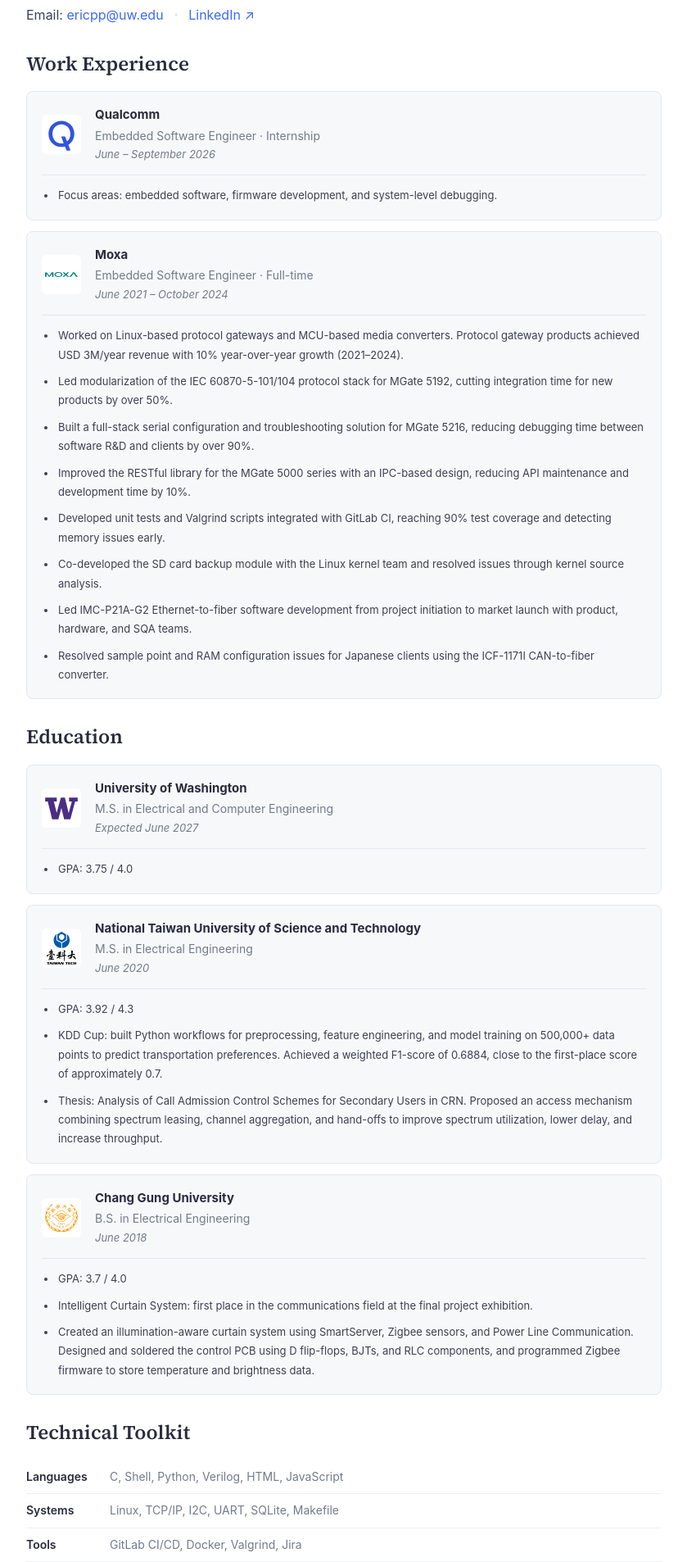
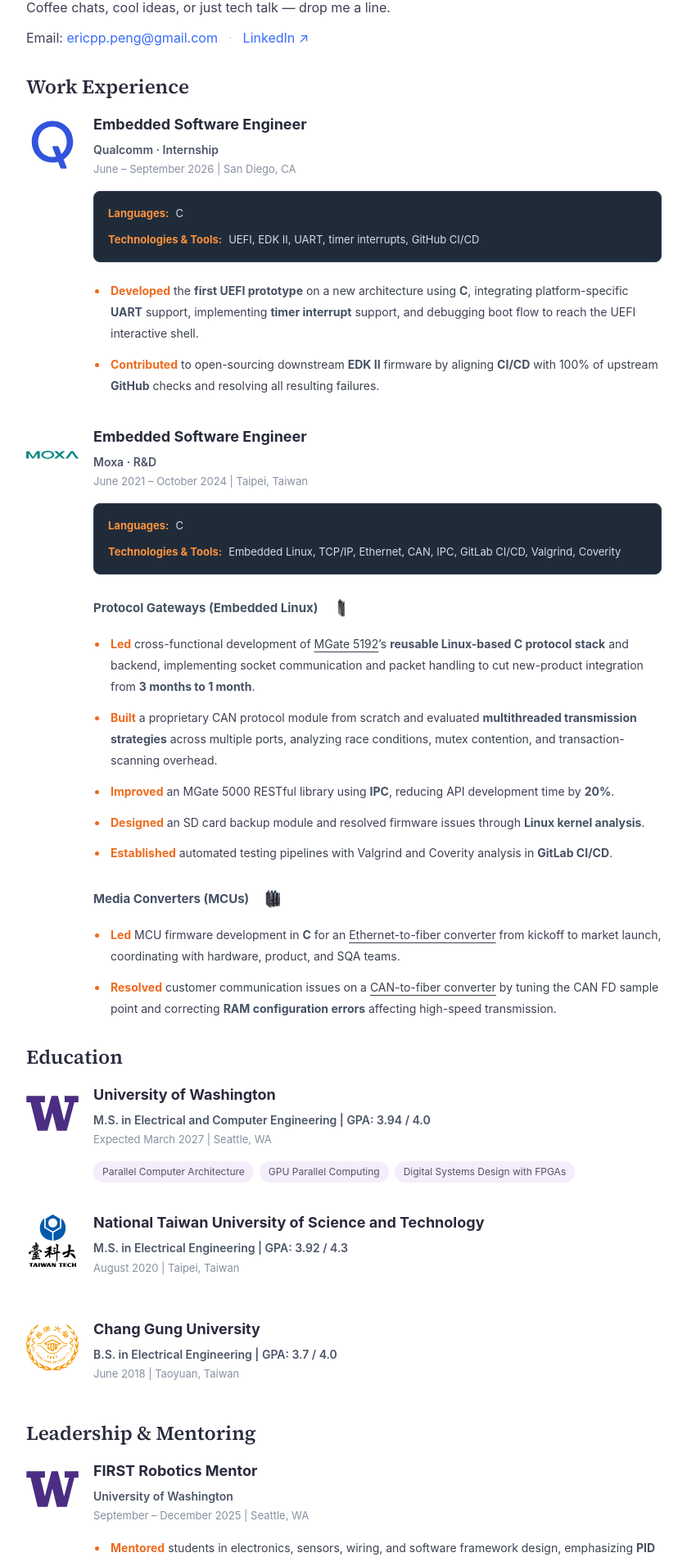
Before and after one commit to ericpp-peng/ericpp-peng.github.io, a Next.js app: page / in a window 1280 px wide. Shown: the part 719-2625 px from the top of the page at 82% size, without its empty margins (372-1211 px from the left). Built offline with nearby package versions, Linux system fonts and the light colour scheme.

Commit message:
Align website with current resume and restore detailed timeline layout

```diff
--- a/src/components/Portrait.tsx
+++ b/src/components/Portrait.tsx
@@ -1,7 +1,7 @@
 import Image from "next/image";
 import Link from "next/link";
 import { useEffect, useState } from "react";
-import { portraitSettings } from "../data/profile";
+import { portraitSettings, profile } from "../data/profile";
 import { assetPath } from "../lib/assetPath";
 
 const storageKey = "po-peng-portrait-v2";
@@ -66,7 +66,7 @@ export default function Portrait() {
         <Image
           className="portrait"
           src={assetPath("/images/profilepic-v2.jpg")}
-          alt="Po Peng (Eric)"
+          alt={profile.name}
           width={188}
           height={188}
           priority
--- /dev/null
+++ b/src/components/RichText.tsx
@@ -0,0 +1,29 @@
+import { Fragment } from "react";
+
+// Text-only formatting for the resume's bold phrases and product links.
+export default function RichText({ text }: { text: string }) {
+  const parts = text.split(/(\*\*[^*]+\*\*|\[[^\]]+\]\(https?:\/\/[^)]+\))/g);
+  return (
+    <>
+      {parts.map((part, index) => {
+        if (part.startsWith("**") && part.endsWith("**")) {
+          return <strong key={index}>{part.slice(2, -2)}</strong>;
+        }
+        const link = part.match(/^\[([^\]]+)\]\((https?:\/\/[^)]+)\)$/);
+        if (link) {
+          return (
+            <a
+              key={index}
+              href={link[2]}
+              target="_blank"
+              rel="noopener noreferrer"
+            >
+              {link[1]}
+            </a>
+          );
+        }
+        return <Fragment key={index}>{part}</Fragment>;
+      })}
+    </>
+  );
+}
--- a/src/components/TimelineCard.tsx
+++ b/src/components/TimelineCard.tsx
@@ -1,42 +1,78 @@
 import Image from "next/image";
+import type { ResumeEntry } from "../data/profile";
+import RichText from "./RichText";
 
-type Entry = {
-  name: string;
-  subtitle: string;
-  date: string;
-  logo: string;
-  details: string[];
-  status?: string;
-};
-export default function TimelineCard({ entry }: { entry: Entry }) {
+export default function TimelineCard({ entry }: { entry: ResumeEntry }) {
   return (
     <article className="timeline-card">
-      <div className="entry-overview">
       <div className="logo-wrap">
         <Image
           src={entry.logo}
           alt=""
-            width={47}
-            height={47}
+          width={64}
+          height={64}
           className="entry-logo"
         />
       </div>
-        <div className="entry-text">
-          <h3>
-            {entry.name}
-            {entry.status && (
-              <span className="status-label">{entry.status}</span>
+      <div className="entry-body">
+        <header className="entry-overview entry-text">
+          <h3>{entry.heading || entry.name}</h3>
+          <p className="entry-subtitle">{entry.subtitle}</p>
+          <p className="entry-date">
+            {entry.date}
+            {entry.location && <> | {entry.location}</>}
+          </p>
+        </header>
+        {entry.tags && (
+          <ul className="course-tags" aria-label="Coursework">
+            {entry.tags.map((tag) => (
+              <li key={tag}>{tag}</li>
+            ))}
+          </ul>
         )}
-          </h3>
-          <p>{entry.subtitle}</p>
-          <p className="entry-date">{entry.date}</p>
+        {entry.skills && (
+          <dl className="entry-skills">
+            {entry.skills.map((skill) => (
+              <div key={skill.label}>
+                <dt>{skill.label}:</dt>
+                <dd>{skill.items}</dd>
               </div>
+            ))}
+          </dl>
+        )}
+        {entry.details && (
+          <ul className="entry-details">
+            {entry.details.map((detail) => (
+              <li key={detail}>
+                <RichText text={detail} />
+              </li>
+            ))}
+          </ul>
+        )}
+        {entry.sections?.map((section) => (
+          <section className="entry-section" key={section.title}>
+            <div className="entry-section-heading">
+              <h4>{section.title}</h4>
+              {section.image && (
+                <Image
+                  className="entry-product"
+                  src={section.image}
+                  alt=""
+                  width={38}
+                  height={38}
+                />
+              )}
             </div>
             <ul className="entry-details">
-        {entry.details.map((detail) => (
-          <li key={detail}>{detail}</li>
+              {section.items.map((item) => (
+                <li key={item}>
+                  <RichText text={item} />
+                </li>
               ))}
             </ul>
+          </section>
+        ))}
+      </div>
     </article>
   );
 }
--- a/src/data/profile.ts
+++ b/src/data/profile.ts
@@ -1,94 +1,185 @@
-// Content migrated from ../personal-website. Keep personal content in this file.
+// Resume content follows the AMD Embedded Firmware Development Engineer .typ resume.
+// Older project demos and lifestyle media are retained below.
 import { assetPath } from "../lib/assetPath";
 
-export const portraitSettings = {
-  zoom: 1.05,
-  horizontal: -30,
-  vertical: 0,
+export type ResumeEntry = {
+  name: string;
+  heading?: string;
+  subtitle: string;
+  date: string;
+  location?: string;
+  logo: string;
+  tags?: string[];
+  skills?: { label: string; items: string }[];
+  details?: string[];
+  sections?: { title: string; image?: string; items: string[] }[];
 };
 
+export const portraitSettings = { zoom: 1.05, horizontal: -30, vertical: 0 };
+
 export const profile = {
-  name: "Po Peng (Eric)",
+  name: "Po (Eric) Peng",
   shortName: "Po Peng",
   role: "Embedded Software Engineer",
   affiliation: "M.S. ECE · University of Washington",
   location: "Seattle, Washington",
-  email: "ericpp@uw.edu",
-  personalEmail: "ericpp.peng@gmail.com",
+  email: "ericpp.peng@gmail.com",
   github: "https://github.com/ericpp-peng",
   linkedin: "https://www.linkedin.com/in/po-peng/",
-  resume:
-    "https://drive.google.com/file/d/1zsb_pGQGMrj_uBWThKAIpDqY7sorhUAK/view?usp=sharing",
+  resume: assetPath("/resume/Po-Eric-Peng-Resume.pdf"),
   description:
-    "Po Peng (Eric), an embedded software engineer and M.S. ECE student at the University of Washington. Embedded systems, firmware, and life beyond the screen.",
+    "Po (Eric) Peng, embedded software engineer and M.S. ECE student at the University of Washington. UEFI/EDK II, embedded Linux, RTOS, and parallel computing.",
 };
 
-export const education = [
+export const education: ResumeEntry[] = [
   {
     name: "University of Washington",
-    subtitle: "M.S. in Electrical and Computer Engineering",
-    date: "Expected June 2027",
+    subtitle: "M.S. in Electrical and Computer Engineering | GPA: 3.94 / 4.0",
+    date: "Expected March 2027",
+    location: "Seattle, WA",
     logo: assetPath("/images/UW-logo.svg"),
-    details: ["GPA: 3.75 / 4.0"],
+    tags: [
+      "Parallel Computer Architecture",
+      "GPU Parallel Computing",
+      "Digital Systems Design with FPGAs",
+    ],
   },
   {
     name: "National Taiwan University of Science and Technology",
-    subtitle: "M.S. in Electrical Engineering",
-    date: "June 2020",
+    subtitle: "M.S. in Electrical Engineering | GPA: 3.92 / 4.3",
+    date: "August 2020",
+    location: "Taipei, Taiwan",
     logo: assetPath("/images/NTUST_logo.svg"),
+  },
+  {
+    name: "Chang Gung University",
+    subtitle: "B.S. in Electrical Engineering | GPA: 3.7 / 4.0",
+    date: "June 2018",
+    location: "Taoyuan, Taiwan",
+    logo: assetPath("/images/CGU_logo.svg"),
+  },
+];
+
+export const experience: ResumeEntry[] = [
+  {
+    name: "Qualcomm",
+    heading: "Embedded Software Engineer",
+    subtitle: "Qualcomm · Internship",
+    date: "June – September 2026",
+    location: "San Diego, CA",
+    logo: assetPath("/images/qualcomm.svg"),
+    skills: [
+      { label: "Languages", items: "C" },
+      {
+        label: "Technologies & Tools",
+        items: "UEFI, EDK II, UART, timer interrupts, GitHub CI/CD",
+      },
+    ],
     details: [
-      "GPA: 3.92 / 4.3",
-      "KDD Cup: built Python workflows for preprocessing, feature engineering, and model training on 500,000+ data points to predict transportation preferences. Achieved a weighted F1-score of 0.6884, close to the first-place score of approximately 0.7.",
-      "Thesis: Analysis of Call Admission Control Schemes for Secondary Users in CRN. Proposed an access mechanism combining spectrum leasing, channel aggregation, and hand-offs to improve spectrum utilization, lower delay, and increase throughput.",
+      "**Developed** the **first UEFI prototype** on a new architecture using **C**, integrating platform-specific **UART** support, implementing **timer interrupt** support, and debugging boot flow to reach the UEFI interactive shell.",
+      "**Contributed** to open-sourcing downstream **EDK II** firmware by aligning **CI/CD** with 100% of upstream **GitHub** checks and resolving all resulting failures.",
     ],
   },
   {
-    name: "Chang Gung University",
-    subtitle: "B.S. in Electrical Engineering",
-    date: "June 2018",
-    logo: assetPath("/images/CGU_logo.svg"),
-    details: [
-      "GPA: 3.7 / 4.0",
-      "Intelligent Curtain System: first place in the communications field at the final project exhibition.",
-      "Created an illumination-aware curtain system using SmartServer, Zigbee sensors, and Power Line Communication. Designed and soldered the control PCB using D flip-flops, BJTs, and RLC components, and programmed Zigbee firmware to store temperature and brightness data.",
+    name: "Moxa",
+    heading: "Embedded Software Engineer",
+    subtitle: "Moxa · R&D",
+    date: "June 2021 – October 2024",
+    location: "Taipei, Taiwan",
+    logo: assetPath("/images/MOXA-logo.svg"),
+    skills: [
+      { label: "Languages", items: "C" },
+      {
+        label: "Technologies & Tools",
+        items:
+          "Embedded Linux, TCP/IP, Ethernet, CAN, IPC, GitLab CI/CD, Valgrind, Coverity",
+      },
+    ],
+    sections: [
+      {
+        title: "Protocol Gateways (Embedded Linux)",
+        image: assetPath("/images/protocol_gateway.png"),
+        items: [
+          "**Led** cross-functional development of [MGate 5192](https://www.moxa.com/en/products/industrial-edge-connectivity/protocol-gateways/modbus-tcp-gateways/mgate-5192-series)’s **reusable Linux-based C protocol stack** and backend, implementing socket communication and packet handling to cut new-product integration from **3 months to 1 month**.",
+          "**Built** a proprietary CAN protocol module from scratch and evaluated **multithreaded transmission strategies** across multiple ports, analyzing race conditions, mutex contention, and transaction-scanning overhead.",
+          "**Improved** an MGate 5000 RESTful library using **IPC**, reducing API development time by **20%**.",
+          "**Designed** an SD card backup module and resolved firmware issues through **Linux kernel analysis**.",
+          "**Established** automated testing pipelines with Valgrind and Coverity analysis in **GitLab CI/CD**.",
+        ],
+      },
+      {
+        title: "Media Converters (MCUs)",
+        image: assetPath("/images/media_converter.png"),
+        items: [
+          "**Led** MCU firmware development in **C** for an [Ethernet-to-fiber converter](https://www.moxa.com/en/products/industrial-network-infrastructure/ethernet-media-converters/ethernet-to-fiber-media-converters/imc-p21a-g2-series) from kickoff to market launch, coordinating with hardware, product, and SQA teams.",
+          "**Resolved** customer communication issues on a [CAN-to-fiber converter](https://www.moxa.com/en/products/industrial-edge-connectivity/serial-converters/fieldbus-to-fiber-converters/icf-1171i-series) by tuning the CAN FD sample point and correcting **RAM configuration errors** affecting high-speed transmission.",
+        ],
+      },
     ],
   },
 ];
 
-export const experience = [
+export const mentoring: ResumeEntry[] = [
   {
-    name: "Qualcomm",
-    subtitle: "Embedded Software Engineer · Internship",
-    date: "June – September 2026",
-    logo: assetPath("/images/qualcomm.svg"),
-    status: "",
+    name: "University of Washington",
+    heading: "FIRST Robotics Mentor",
+    subtitle: "University of Washington",
+    date: "September – December 2025",
+    location: "Seattle, WA",
+    logo: assetPath("/images/UW-logo.svg"),
     details: [
-      "Focus areas: embedded software, firmware development, and system-level debugging.",
-    ],
-  },
-  {
-    name: "Moxa",
-    subtitle: "Embedded Software Engineer · Full-time",
-    date: "June 2021 – October 2024",
-    logo: assetPath("/images/MOXA-logo.svg"),
-    status: "",
-    details: [
-      "Worked on Linux-based protocol gateways and MCU-based media converters. Protocol gateway products achieved USD 3M/year revenue with 10% year-over-year growth (2021–2024).",
-      "Led modularization of the IEC 60870-5-101/104 protocol stack for MGate 5192, cutting integration time for new products by over 50%.",
-      "Built a full-stack serial configuration and troubleshooting solution for MGate 5216, reducing debugging time between software R&D and clients by over 90%.",
-      "Improved the RESTful library for the MGate 5000 series with an IPC-based design, reducing API maintenance and development time by 10%.",
-      "Developed unit tests and Valgrind scripts integrated with GitLab CI, reaching 90% test coverage and detecting memory issues early.",
-      "Co-developed the SD card backup module with the Linux kernel team and resolved issues through kernel source analysis.",
-      "Led IMC-P21A-G2 Ethernet-to-fiber software development from project initiation to market launch with product, hardware, and SQA teams.",
-      "Resolved sample point and RAM configuration issues for Japanese clients using the ICF-1171I CAN-to-fiber converter.",
+      "**Mentored** students in electronics, sensors, wiring, and software framework design, emphasizing **PID control**, Java programming, and computer vision.",
     ],
   },
 ];
 
 export const skills = [
-  { label: "Languages", items: "C, Shell, Python, Verilog, HTML, JavaScript" },
-  { label: "Systems", items: "Linux, TCP/IP, I2C, UART, SQLite, Makefile" },
-  { label: "Tools", items: "GitLab CI/CD, Docker, Valgrind, Jira" },
+  { label: "Languages", items: "C/C++, Python, Bash, Verilog" },
+  {
+    label: "Embedded Systems",
+    items:
+      "Embedded Linux, RTOS (μC/OS-II, Zephyr), MCU firmware, ARM, UEFI/EDK II, bootloaders",
+  },
+  {
+    label: "Interfaces & Protocols",
+    items: "I2C, UART, TCP/IP, Ethernet, CAN, Modbus",
+  },
+  {
+    label: "Development Tools",
+    items:
+      "Git, Makefile, GitLab CI/CD, GitHub, TRACE32, Valgrind, Coverity, Docker",
+  },
+];
+
+export const resumeProjects = [
+  {
+    title: "Parallel Computing on a 2,000-Core RISC-V System",
+    date: "January – March 2026",
+    category: "Classroom",
+    details: [
+      "Optimized **C++** kernels through architecture-aware parallelization and latency hiding.",
+      "Managed explicit data movement and synchronization without cache coherence, using **cycle-accurate simulation** to identify compute, memory, and NoC bottlenecks.",
+    ],
+    tags: ["C++", "RISC-V", "Parallel computing"],
+  },
+  {
+    title: "Embedded Sensing Capstone — UW SEAL",
+    date: "January – June 2026",
+    category: "Classroom",
+    details: [
+      "Built an **ESP32** sensing system with on-device signal processing, ML inference, and **LoRa** communication for industrial gas leak detection.",
+    ],
+    tags: ["ESP32", "Signal processing", "ML inference", "LoRa"],
+  },
+  {
+    title: "RTOS Implementation",
+    date: "September 2018 – January 2019",
+    category: "Classroom",
+    details: [
+      "Modified the **μC/OS-II RTOS** kernel to implement and evaluate scheduling algorithms.",
+    ],
+    tags: ["μC/OS-II", "Scheduling"],
+  },
 ];
 
 export const projects = [
--- a/src/pages/index.tsx
+++ b/src/pages/index.tsx
@@ -1,7 +1,13 @@
 import Link from "next/link";
 import Layout from "../components/Layout";
 import TimelineCard from "../components/TimelineCard";
-import { education, experience, profile, skills } from "../data/profile";
+import {
+  education,
+  experience,
+  mentoring,
+  profile,
+  skills,
+} from "../data/profile";
 
 export default function Home() {
   return (
@@ -18,16 +24,17 @@ export default function Home() {
           >
             University of Washington
           </a>{" "}
-          in Seattle.
+          in Seattle, expecting to graduate in March 2027.
         </p>
         <p>
           I’m interested in{" "}
           <strong>
-            embedded systems, firmware, and the software that connects hardware
-            to the world.
+            UEFI/EDK II, embedded Linux, RTOS, and hardware-aware software.
           </strong>{" "}
-          I enjoy working across the stack, from low-level debugging and
-          communication protocols to building reliable tools for real products.
+          At Qualcomm, I developed the first UEFI prototype on a new
+          architecture and contributed to open-sourcing downstream EDK II
+          firmware. My work included UART integration, timer interrupts,
+          boot-flow debugging, and aligning CI/CD with upstream GitHub checks.
         </p>
         <p>
           Previously, I spent over three years at{" "}
@@ -38,9 +45,11 @@ export default function Home() {
           >
             Moxa
           </a>
-          , developing Linux-based industrial protocol gateways and MCU-based
-          media converters. My work ranged from modularizing protocol stacks to
-          improving product testing and troubleshooting.
+          , developing embedded Linux protocol gateways and MCU firmware for
+          media converters. More recently, my{" "}
+          <Link href="/projects/">projects</Link> have explored parallel
+          computing on a 2,000-core RISC-V system and an ESP32-based industrial
+          sensing system.
         </p>
         <p className="availability">
           <span aria-hidden="true" />
@@ -86,6 +95,14 @@ export default function Home() {
           ))}
         </div>
       </section>
+      <section className="prose-section" aria-labelledby="mentoring-title">
+        <h2 id="mentoring-title">Leadership &amp; Mentoring</h2>
+        <div className="timeline-list">
+          {mentoring.map((entry) => (
+            <TimelineCard key={entry.name} entry={entry} />
+          ))}
+        </div>
+      </section>
       <section className="prose-section" aria-labelledby="toolbox-title">
         <h2 id="toolbox-title">Technical Toolkit</h2>
         <dl className="toolkit">
--- a/src/styles.css
+++ b/src/styles.css
@@ -308,81 +308,190 @@ nav {
 }
 .timeline-list {
   display: grid;
-  gap: 13px;
+  gap: 36px;
 }
 .timeline-card {
-  border: 1px solid #e4e7ec;
-  background: var(--panel);
-  border-radius: 8px;
-  padding: 17px 18px;
-  overflow: hidden;
-}
-.entry-overview {
-  display: flex;
-  gap: 17px;
-  align-items: center;
-  padding-bottom: 14px;
+  display: grid;
+  grid-template-columns: 64px minmax(0, 1fr);
+  gap: 18px;
+  padding: 0;
+  border: 0;
+  background: transparent;
+  align-items: start;
 }
 .logo-wrap {
-  width: 48px;
-  height: 48px;
-  flex-shrink: 0;
+  width: 64px;
+  height: 64px;
   display: flex;
   align-items: center;
   justify-content: center;
-  background: white;
-  border-radius: 6px;
-  padding: 4px;
+  background: transparent;
+  margin-top: 3px;
 }
 .entry-logo {
   width: 100%;
   height: 100%;
   object-fit: contain;
 }
-.entry-text {
+.entry-body {
   min-width: 0;
 }
+.entry-overview {
+  margin-bottom: 15px;
+}
 .entry-text h3 {
-  font-size: 15px;
-  line-height: 1.5;
-  margin: 0 0 2px;
+  font-family: inherit;
+  font-size: 18px;
+  line-height: 1.45;
   font-weight: 650;
+  margin: 0 0 6px;
 }
 .entry-text p {
-  color: var(--muted);
   font-size: 14px;
-  line-height: 1.7;
+  line-height: 1.65;
   margin: 0;
 }
+.entry-subtitle {
+  color: #4c5567;
+  font-weight: 600;
+}
 .entry-text .entry-date {
+  color: #8790a0;
   font-size: 13px;
-  font-style: italic;
+  margin-top: 2px;
 }
-.status-label {
-  display: inline-block;
-  vertical-align: middle;
-  margin-left: 9px;
-  padding: 1px 6px;
-  border: 1px solid #d9dfe9;
-  border-radius: 4px;
-  color: var(--muted);
-  font-size: 10px;
-  font-family: Arial, sans-serif;
-  font-weight: 400;
-}
-.entry-details {
-  border-top: 1px solid var(--line);
-  padding: 13px 0 0 18px;
-  margin: 0;
+.entry-skills {
+  background: #202b3a;
+  color: #d7dce5;
+  border: 1px solid #344052;
+  border-radius: 8px;
+  padding: 15px 17px;
+  margin: 0 0 22px;
   font-size: 13px;
   line-height: 1.8;
 }
+.entry-skills > div + div {
+  margin-top: 9px;
+}
+.entry-skills dt,
+.entry-skills dd {
+  display: inline;
+  margin: 0;
+}
+.entry-skills dt {
+  color: #fb923c;
+  font-weight: 650;
+  margin-right: 8px;
+}
+.entry-section + .entry-section {
+  margin-top: 24px;
+}
+.entry-section-heading {
+  display: flex;
+  align-items: center;
+  gap: 10px;
+  margin-bottom: 12px;
+}
+.entry-section-heading h4 {
+  color: #465064;
+  font-size: 15px;
+  line-height: 1.5;
+  font-weight: 650;
+  margin: 0;
+}
+.entry-product {
+  flex-shrink: 0;
+  object-fit: contain;
+}
+.entry-details {
+  padding: 0 0 0 18px;
+  margin: 0;
+  font-size: 14px;
+  line-height: 1.85;
+}
 .entry-details li {
-  margin-bottom: 9px;
-  padding-left: 2px;
+  margin-bottom: 12px;
+  padding-left: 3px;
+}
+.entry-details li::marker {
+  color: #ed6a1d;
+}
+.entry-details li > strong:first-child {
+  color: #ed6a1d;
+}
+.entry-details strong {
+  color: #465064;
+}
+.entry-details a {
+  color: inherit;
+  text-decoration: underline;
 }
 .entry-details li:last-child {
   margin-bottom: 0;
+}
+.course-tags,
+.project-tags {
+  display: flex;
+  flex-wrap: wrap;
+  gap: 7px;
+  padding: 0;
+  margin: 0;
+  list-style: none;
+}
+.course-tags li,
+.project-tags li {
+  background: #f4eefc;
+  color: #565166;
+  border-radius: 20px;
+  padding: 3px 11px;
+  font-size: 12px;
+  line-height: 1.7;
+}
+.resume-project-section {
+  margin-bottom: 30px;
+}
+.project-section-title {
+  font-family: var(--heading-font);
+  font-size: 21px;
+  font-weight: 600;
+  margin: 0 0 17px;
+}
+.resume-project-list {
+  display: grid;
+  grid-template-columns: repeat(2, minmax(0, 1fr));
+  gap: 16px;
+}
+.resume-project-card {
+  min-width: 0;
+  border: 1px solid var(--line);
+  border-radius: 7px;
+  padding: 17px;
+}
+.resume-project-card h4 {
+  font-family: var(--heading-font);
+  font-size: 18px;
+  line-height: 1.45;
+  font-weight: 600;
+  color: var(--ink);
+  margin: 0 0 5px;
+}
+.resume-project-date {
+  font-size: 12px;
+  color: var(--muted);
+  margin: 0 0 12px;
+}
+.resume-project-details {
+  font-size: 13px;
+  line-height: 1.8;
+  padding-left: 16px;
+  margin: 0 0 15px;
+}
+.resume-project-details li + li {
+  margin-top: 8px;
+}
+.project-tags li {
+  font-size: 11px;
+  padding: 2px 9px;
 }
 .toolkit {
   margin: 0 0 19px;
@@ -390,7 +499,7 @@ nav {
 }
 .toolkit > div {
   display: grid;
-  grid-template-columns: 90px 1fr;
+  grid-template-columns: 145px 1fr;
   gap: 12px;
   padding: 8px 0;
   border-bottom: 1px solid #eef0f3;
@@ -650,17 +759,15 @@ nav {
   .site-footer {
     margin: 0 24px;
   }
-  .entry-overview {
-    gap: 12px;
-  }
   .entry-text h3 {
-    font-size: 14px;
+    font-size: 17px;
   }
   .entry-text p {
     font-size: 13px;
   }
   .snapshot-grid,
-  .project-list {
+  .project-list,
+  .resume-project-list {
     grid-template-columns: 1fr;
   }
 }
@@ -738,14 +845,22 @@ nav {
     margin-bottom: 28px;
   }
   .timeline-card {
-    padding: 14px 13px;
+    grid-template-columns: 44px minmax(0, 1fr);
+    gap: 12px;
   }
   .logo-wrap {
-    width: 43px;
-    height: 43px;
+    width: 44px;
+    height: 44px;
+  }
+  .entry-skills {
+    padding: 12px;
+    font-size: 12px;
+  }
+  .entry-details {
+    font-size: 13px;
   }
   .entry-text h3 {
-    font-size: 14px;
+    font-size: 17px;
   }
   .entry-text p {
     font-size: 12px;
@@ -753,11 +868,8 @@ nav {
   .entry-text .entry-date {
     font-size: 12px;
   }
-  .entry-overview {
-    gap: 12px;
-  }
   .toolkit > div {
-    grid-template-columns: 76px 1fr;
+    grid-template-columns: 105px 1fr;
     gap: 8px;
   }
   .site-footer {
```
Also changed, not shown: src/pages/projects.tsx (+48 -9 lines), 6 other files (tests, documents, lock files or other folders). Lines whose indentation alone changed are shown as unchanged.
